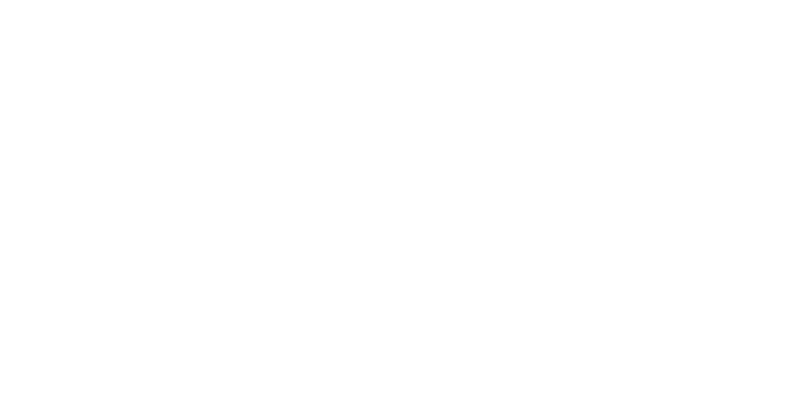
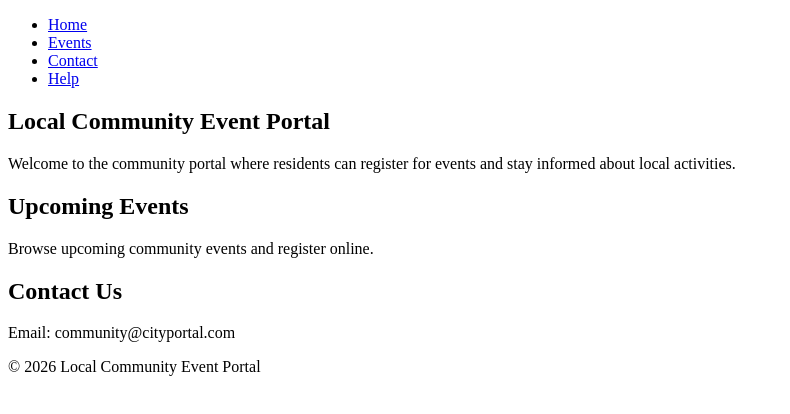
Before and after one commit to junead20/Fullstack, a plain HTML site: page index.html in a window 1280 px wide. Shown: the whole page, without its empty margins (0-790 px from the left). Drawn offline with Linux system fonts and the light colour scheme.

Commit message:
Added navigation menu and section linking

```diff
--- a/index.html
+++ b/index.html
@@ -8,10 +8,39 @@
 <body>
 
     <!-- Navigation -->
+    <nav>
+        <ul>
+            <li><a href="#home">Home</a></li>
+            <li><a href="#events">Events</a></li>
+            <li><a href="#contact">Contact</a></li>
+            <li><a href="help.html" target="_blank">Help</a></li>
+        </ul>
+    </nav>
 
     <!-- Main -->
+    <main>
+
+        <section id="home">
+            <h1>Local Community Event Portal</h1>
+            <p>Welcome to the community portal where residents can register for events and stay informed about local activities.</p>
+        </section>
+
+        <section id="events">
+            <h2>Upcoming Events</h2>
+            <p>Browse upcoming community events and register online.</p>
+        </section>
+
+        <section id="contact">
+            <h2>Contact Us</h2>
+            <p>Email: community@cityportal.com</p>
+        </section>
+
+    </main>
 
     <!-- Footer -->
+    <footer>
+        <p>&copy; 2026 Local Community Event Portal</p>
+    </footer>
 
 </body>
 </html>
```
Also changed, not shown: help.html (added, +24 -0 lines).
